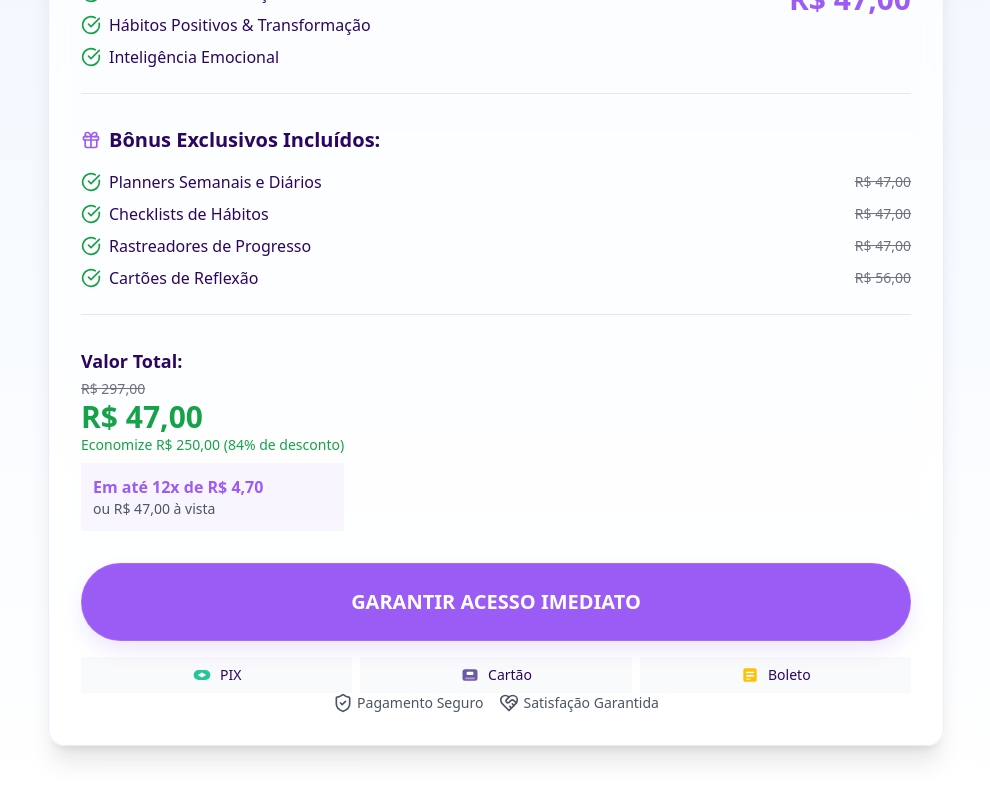
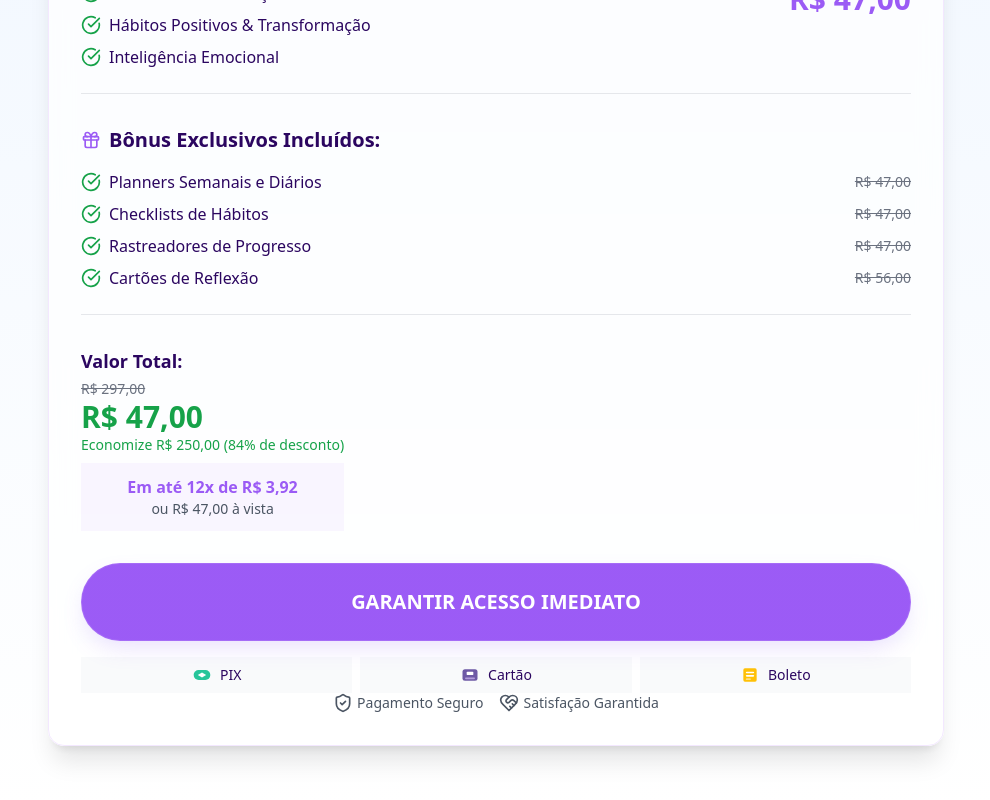
Before and after one commit to FilipeRosa235/life-upgrade-combo-pack, a React (Vite) app: page / in a window 1280 px wide. Shown: the part 6072-6872 px from the top of the page, without its empty margins (144-1134 px from the left). Built offline with nearby package versions, Linux system fonts and the light colour scheme.

Commit message:
Fix: Update checkout section pricing
Correct the pricing information displayed in the checkout section.

```diff
--- a/src/components/sections/CheckoutSection.tsx
+++ b/src/components/sections/CheckoutSection.tsx
@@ -1,4 +1,3 @@
-
 import { CheckCircle, Gift, HeartHandshake, ShieldCheck } from "lucide-react";
 import { CtaButton } from "@/components/CtaButton";
 
@@ -84,9 +83,9 @@ export function CheckoutSection() {
                   <p className="text-sm text-gray-500 line-through">R$ 297,00</p>
                   <p className="text-3xl font-bold text-success">R$ 47,00</p>
                   <p className="text-sm text-success font-medium">Economize R$ 250,00 (84% de desconto)</p>
-                  <div className="mt-2 bg-primary/5 rounded-lg p-3">
+                  <div className="mt-2 bg-primary/5 rounded-lg p-3 text-center">
                     <p className="text-primary font-semibold">
-                      Em até 12x de R$ 4,70
+                      Em até 12x de R$ 3,92
                     </p>
                     <p className="text-sm text-gray-600">
                       ou R$ 47,00 à vista
```
